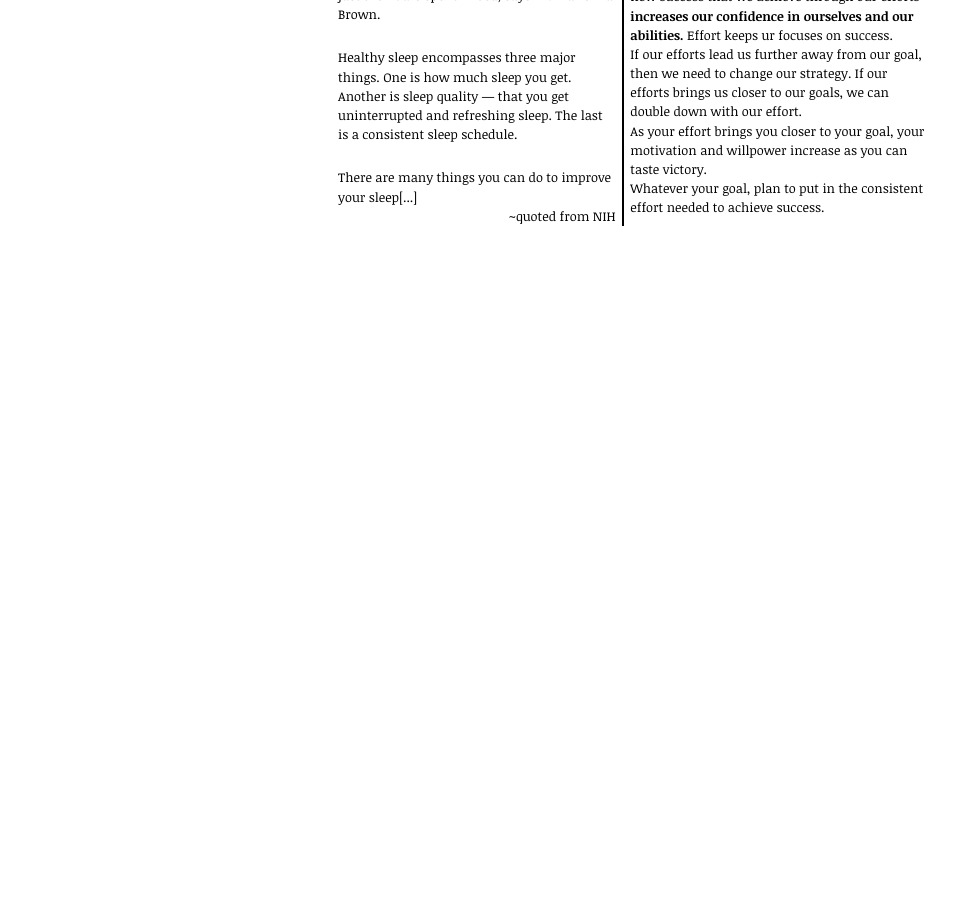
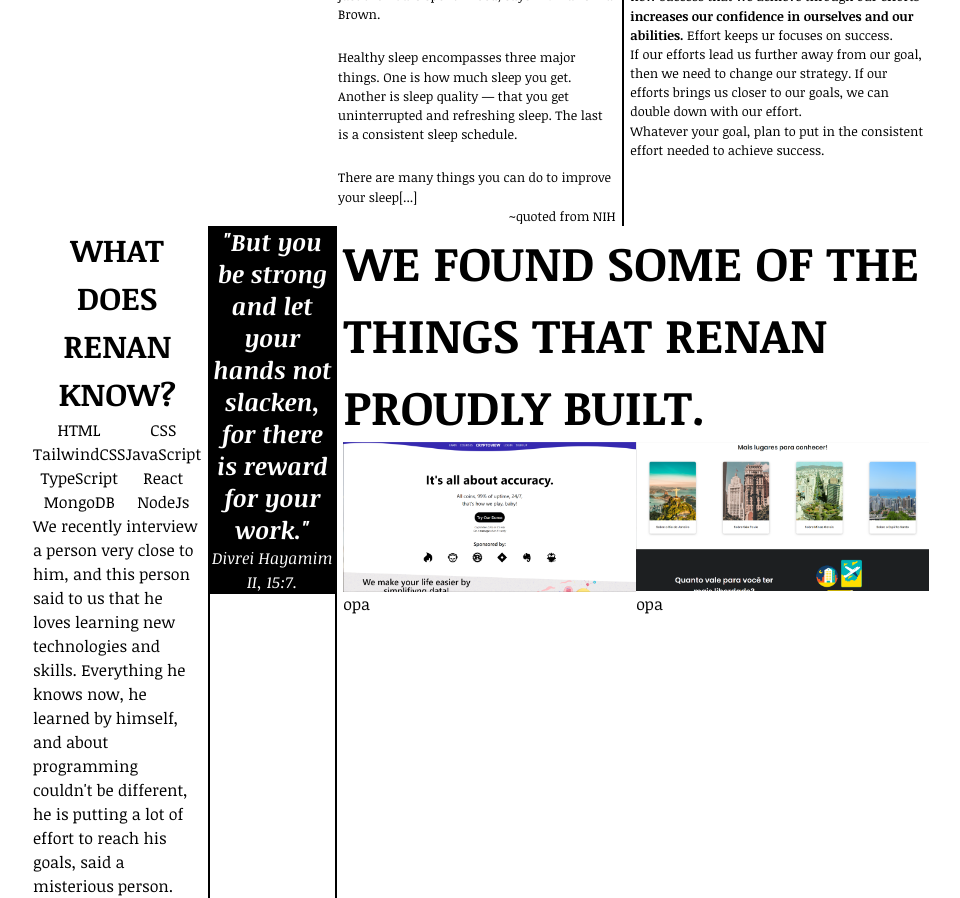
Before and after one commit to awkren/renan-araujo, a React (Create React App) app: page / in a window 1280 px wide. Shown: the part 1360-2258 px from the top of the page, without its empty margins (159-1119 px from the left). Before the commit the page ends 1586 px from the top, so only its background shows below. Built offline with nearby package versions, Linux system fonts and the light colour scheme; the HTML template or start-up script is replaced by a standard one.

Commit message:
projects sections base layout (desktop)

```diff
--- a/src/App.tsx
+++ b/src/App.tsx
@@ -1,6 +1,7 @@
 import React from 'react';
 import './App.css';
 import Content from './page-structure/Content';
+import ContentTwo from './page-structure/ContentTwo';
 import Header from './page-structure/Header';
 import Name from './page-structure/Name';
 
@@ -10,6 +11,7 @@ function App() {
       <Header/>
       <Name/>
       <Content/>
+      <ContentTwo/>
     </div>
   );
 }
--- a/src/page-structure/Content.tsx
+++ b/src/page-structure/Content.tsx
@@ -38,7 +38,7 @@ const Content = () => {
         <p className='text-[.9rem] font-semibold text-center'>The Power of Effort</p>
         <p className='text-[.8rem]'>Effort teaches us that we can do more than we thought. We learn new skills and abilities when we take the time to put in consistent effort. Every new success that we achieve through our efforts <em className='not-italic font-semibold'>increases our confidence in ourselves and our abilities.</em> Effort keeps ur focuses on success.</p>
         <p className='text-[.8rem]'>If our efforts lead us further away from our goal, then we need to change our strategy. If our efforts brings us closer to our goals, we can double down with our effort.</p>
-        <p className='text-[.8rem]'>As your effort brings you closer to your goal, your motivation and willpower increase as you can taste victory.</p>
+        {/* <p className='text-[.8rem]'>As your effort brings you closer to your goal, your motivation and willpower increase as you can taste victory.</p> */}
         <p className='text-[.8rem]'>Whatever your goal, plan to put in the consistent effort needed to achieve success.</p>
       </div>
     </div>
--- /dev/null
+++ b/src/page-structure/ContentTwo.tsx
@@ -0,0 +1,48 @@
+import React from 'react'
+import '../page-style/ContentTwo.css'
+import cryptoView from '../assets/img/cryptoview.png'
+import fakePage from '../assets/img/fakepage.png'
+
+const ContentTwo = () => {
+  return (
+    <div id='content-two' className='flex flex-row'>
+      <div className='text-center w-[40%]'>
+        <p className='text-[2rem] uppercase font-semibold text-center'>What does <em className='font-bold not-italic'>renan</em> know?</p>
+        <div className='can-i-do'>
+          <div>HTML</div>
+          <div>CSS</div>
+          <div>TailwindCSS</div>
+          <div>JavaScript</div>
+          <div>TypeScript</div>
+          <div>React</div>
+          <div>MongoDB</div>
+          <div>NodeJs</div>
+        </div>
+        <p className='text-left'>We recently interview a person very close to him, and this person said to us that he loves learning new technologies and skills. Everything he knows now, he learned by himself, and about programming couldn't be different, he is putting a lot of effort to reach his goals, said a misterious person.</p>
+      </div>
+      <div className='w-[35%] ml-[.4rem] border-r-2 border-l-2 border-black'>
+        <p className='text-[1.5rem] font-semibold italic leading-[2rem] bg-black text-white text-center'>"But you be strong and let your hands not slacken, for there is reward for your work."</p>
+        <p className='bg-black text-white text-center'><em className='text-[1rem] font-normal'>Divrei Hayamim II, 15:7.</em></p>
+      </div>
+      <div className='ml-[.4rem]'>
+        <p className='text-[3rem] font-bold uppercase'> we found Some of the things that renan proudly built.</p>
+        <div className='projects'>
+          <div>
+            <img className='w-[400px]' src={cryptoView} alt='/'/>
+          </div>
+          <div>
+            <img className='w-[400px]' src={fakePage} alt='/'/>
+          </div>
+          <div>
+            opa
+          </div>
+          <div>
+            opa
+          </div>
+        </div>
+      </div>
+    </div>
+  )
+}
+
+export default ContentTwo
--- a/src/page-style/Content.css
+++ b/src/page-style/Content.css
@@ -1,4 +1,4 @@
-#content{
+#content, #content-two{
   font-family: 'Noticia Text', serif;
 }
 
--- /dev/null
+++ b/src/page-style/ContentTwo.css
@@ -0,0 +1,11 @@
+/* *{border:1px solid red;} */
+
+.can-i-do{
+  display: grid;
+  grid-template-columns: 1fr 1fr;
+}
+
+.projects{
+  display: grid;
+  grid-template-columns: 1fr 1fr;
+}
```
Also changed, not shown: src/assets/img/cryptoview.png (added), src/assets/img/fakepage.png (added).
